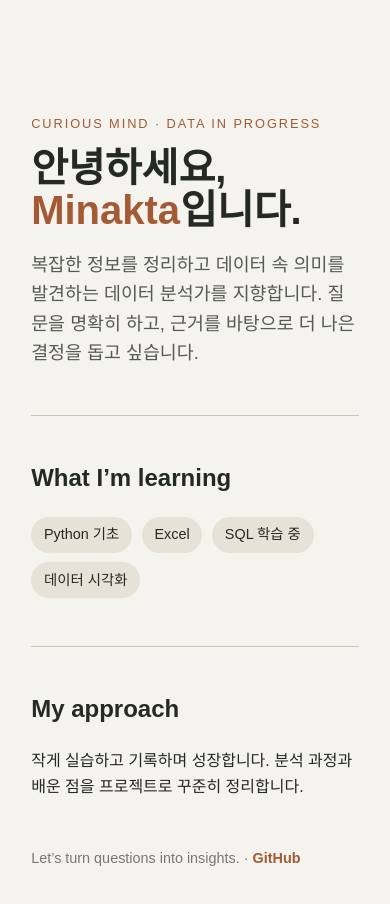
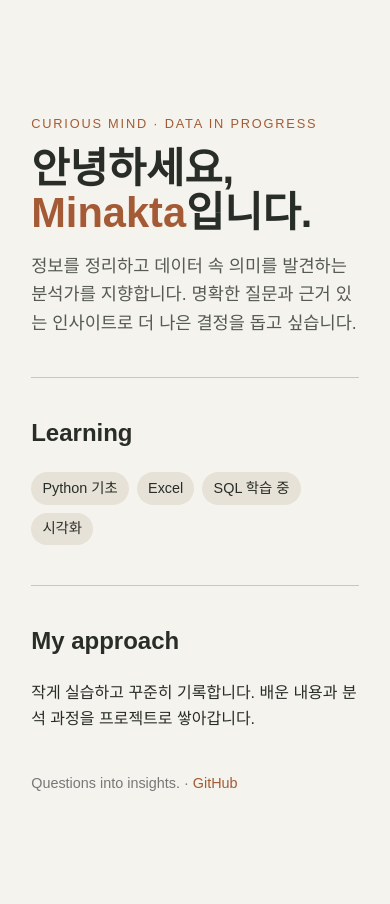
Before and after one commit to minakta/261113_emptie, a plain HTML site: page index.html in a window 390 px wide. Drawn offline with Linux system fonts and the light colour scheme.

Commit message:
Keep responsive analyst intro under 1024 characters

```diff
--- a/index.html
+++ b/index.html
@@ -1,16 +1,3 @@
-<!doctype html>
-<html lang="ko">
-<head>
-<meta charset="utf-8"><meta name="viewport" content="width=device-width,initial-scale=1">
-<title>Minakta | Data Analyst</title>
-<style>
-*{box-sizing:border-box}body{margin:0;background:#f5f3ed;color:#252923;font:16px/1.6 Arial,sans-serif}main{max-width:760px;margin:auto;padding:12vh 8vw}.tag{color:#a45b35;font-size:.8rem;letter-spacing:.15em;text-transform:uppercase}h1{font-size:clamp(2.5rem,9vw,5rem);line-height:1.05;margin:.5rem 0}h1 span{color:#a45b35}.lead{font-size:1.15rem;max-width:38rem;color:#555b52}.panel{border-top:1px solid #c9c7bd;margin-top:3rem;padding-top:1.4rem}.skills{display:flex;flex-wrap:wrap;gap:.6rem}.skills span{background:#e6e2d7;padding:.4rem .8rem;border-radius:2rem;font-size:.9rem}a{color:#a45b35;text-decoration:none;font-weight:bold}footer{margin-top:3rem;font-size:.9rem;color:#777}
-</style></head>
-<body><main>
-<p class="tag">Curious mind · Data in progress</p>
-<h1>안녕하세요,<br><span>Minakta</span>입니다.</h1>
-<p class="lead">복잡한 정보를 정리하고 데이터 속 의미를 발견하는 데이터 분석가를 지향합니다. 질문을 명확히 하고, 근거를 바탕으로 더 나은 결정을 돕고 싶습니다.</p>
-<section class="panel"><h2>What I’m learning</h2><div class="skills"><span>Python 기초</span><span>Excel</span><span>SQL 학습 중</span><span>데이터 시각화</span></div></section>
-<section class="panel"><h2>My approach</h2><p>작게 실습하고 기록하며 성장합니다. 분석 과정과 배운 점을 프로젝트로 꾸준히 정리합니다.</p></section>
-<footer>Let’s turn questions into insights. · <a href="https://github.com/minakta">GitHub</a></footer>
-</main></body></html>
+<!doctype html><html lang="ko"><meta charset="utf-8"><meta name="viewport" content="width=device-width,initial-scale=1"><title>Minakta | Data</title><style>
+*{box-sizing:border-box}body{margin:0;background:#f5f3ed;color:#292d28;font:16px/1.6 Arial,sans-serif}main{max-width:700px;margin:auto;padding:12vh 8vw}.tag{color:#a45b35;letter-spacing:.14em;font-size:.8rem}h1{font-size:clamp(2.6rem,10vw,5rem);line-height:1.05;margin:.5rem 0}h1 span,a{color:#a45b35}.lead{color:#555b52;font-size:1.1rem}.panel{border-top:1px solid #c9c7bd;margin-top:2.5rem;padding-top:1rem}.skills{display:flex;flex-wrap:wrap;gap:.5rem}.skills span{background:#e6e2d7;border-radius:2rem;padding:.3rem .7rem;font-size:.9rem}footer{margin-top:2.5rem;color:#777;font-size:.9rem}a{text-decoration:none}
+</style><main><p class="tag">CURIOUS MIND · DATA IN PROGRESS</p><h1>안녕하세요,<br><span>Minakta</span>입니다.</h1><p class="lead">정보를 정리하고 데이터 속 의미를 발견하는 분석가를 지향합니다. 명확한 질문과 근거 있는 인사이트로 더 나은 결정을 돕고 싶습니다.</p><section class="panel"><h2>Learning</h2><div class="skills"><span>Python 기초</span><span>Excel</span><span>SQL 학습 중</span><span>시각화</span></div></section><section class="panel"><h2>My approach</h2><p>작게 실습하고 꾸준히 기록합니다. 배운 내용과 분석 과정을 프로젝트로 쌓아갑니다.</p></section><footer>Questions into insights. · <a href="https://github.com/minakta">GitHub</a></footer></main></html>
```
